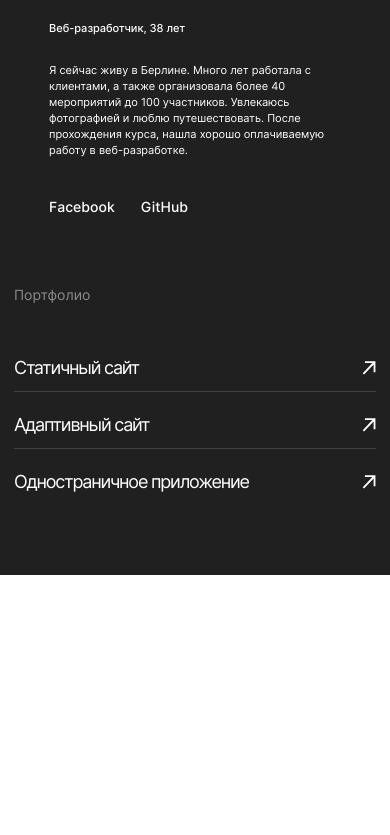
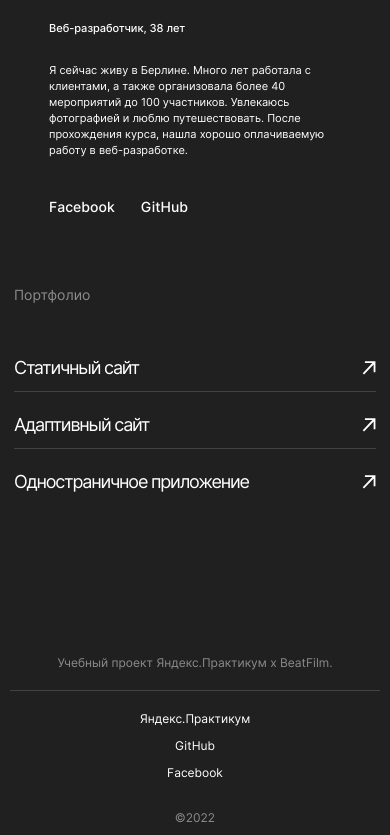
Before and after one commit to Olga-Mishareva/movies-explorer-frontend, a React (Create React App) app in the folder movies-explorer/: page /signin in a window 390 px wide. Shown: the part 2534-3369 px from the top of the page. Before the commit the page ends 3109 px from the top, so only its background shows below. Built offline with nearby package versions, Linux system fonts and the light colour scheme.

Commit message:
feat: add footer

```diff
--- a/movies-explorer/src/components/App/App.js
+++ b/movies-explorer/src/components/App/App.js
@@ -1,4 +1,5 @@
 import { Routes, Route } from "react-router-dom";
+import Footer from "../Footer/Footer";
 import Header from '../Header/Header';
 import Main from '../Main/Main';
 import './App.css';
@@ -18,6 +19,7 @@ function App() {
 
 
       </Routes>
+      <Footer />
     </div>
   );
 }
--- a/movies-explorer/src/components/Footer/Footer.css
+++ b/movies-explorer/src/components/Footer/Footer.css
@@ -0,0 +1,97 @@
+.footer {
+  padding: 80px 70px 20px;
+}
+
+@media screen and (max-width: 767px) {
+  .footer {
+    padding: 80px 30px 20px;
+  }
+}
+
+@media screen and (max-width: 480px) {
+  .footer {
+    padding: 80px 10px 10px;
+  }
+}
+
+/* ---------------------------------- */
+
+.footer__text {
+  margin: 0;
+  text-align: center;
+  color: #8B8B8B;
+  font-weight: 400;
+  font-size: 13px;
+  line-height: 16px;
+  padding-bottom: 20px;
+  border-bottom: 1px solid #424242;
+}
+
+@media screen and (max-width: 480px) {
+  .footer__text {
+    font-size: 12px;
+    line-height: 15px;
+  }
+}
+
+/* ---------------------------------- */
+
+.footer__container {
+  display: flex;
+  flex-direction: row;
+  justify-content: space-between;
+  padding-top: 20px;
+  font-weight: 400;
+  font-size: 13px;
+  line-height: 16px;
+}
+
+@media screen and (max-width: 480px) {
+  .footer__container {
+    flex-direction: column-reverse;
+    align-items: center;
+    row-gap: 30px;
+    font-size: 12px;
+    line-height: 15px;
+  }
+}
+
+/* ---------------------------------- */
+
+.footer__copyright {
+  margin: 0;
+}
+
+@media screen and (max-width: 480px) {
+  .footer__copyright {
+    color: #8B8B8B;
+  }
+}
+
+/* ---------------------------------- */
+
+.footer__links {
+  display: flex;
+  flex-direction: row;
+}
+
+@media screen and (max-width: 480px) {
+  .footer__links {
+    flex-direction: column;
+    align-items: center;
+    row-gap: 12px;
+  }
+}
+
+/* ---------------------------------- */
+
+.footer__link {
+  color: #FFFFFF;
+  text-decoration: none;
+  padding: 10px;
+}
+
+.footer__link:hover {
+  opacity: .7;
+  cursor: pointer;
+}
--- a/movies-explorer/src/components/Footer/Footer.js
+++ b/movies-explorer/src/components/Footer/Footer.js
@@ -0,0 +1,21 @@
+import './Footer.css';
+
+function Footer() {
+  return (
+    <footer className="footer">
+      <p className='footer__text'>Учебный проект Яндекс.Практикум х BeatFilm.</p>
+      <div className="footer__container">
+        <p className='footer__copyright'>&copy;2022</p>
+        <nav>
+          <ul className='footer__links page__list'>
+            <li><a className='footer__link' href='https://practicum.yandex.ru/' rel="noreferrer" target="_blank">Яндекс.Практикум</a></li>
+            <li><a className='footer__link' href='https://github.com/Olga-Mishareva' rel="noreferrer" target="_blank">GitHub</a></li>
+            <li><a className='footer__link' href='https://www.facebook.com/olja.mishareva'  rel="noreferrer" target="_blank">Facebook</a></li>
+          </ul>
+        </nav>
+      </div>
+    </footer>
+  );
+}
+
+export default Footer;
```
